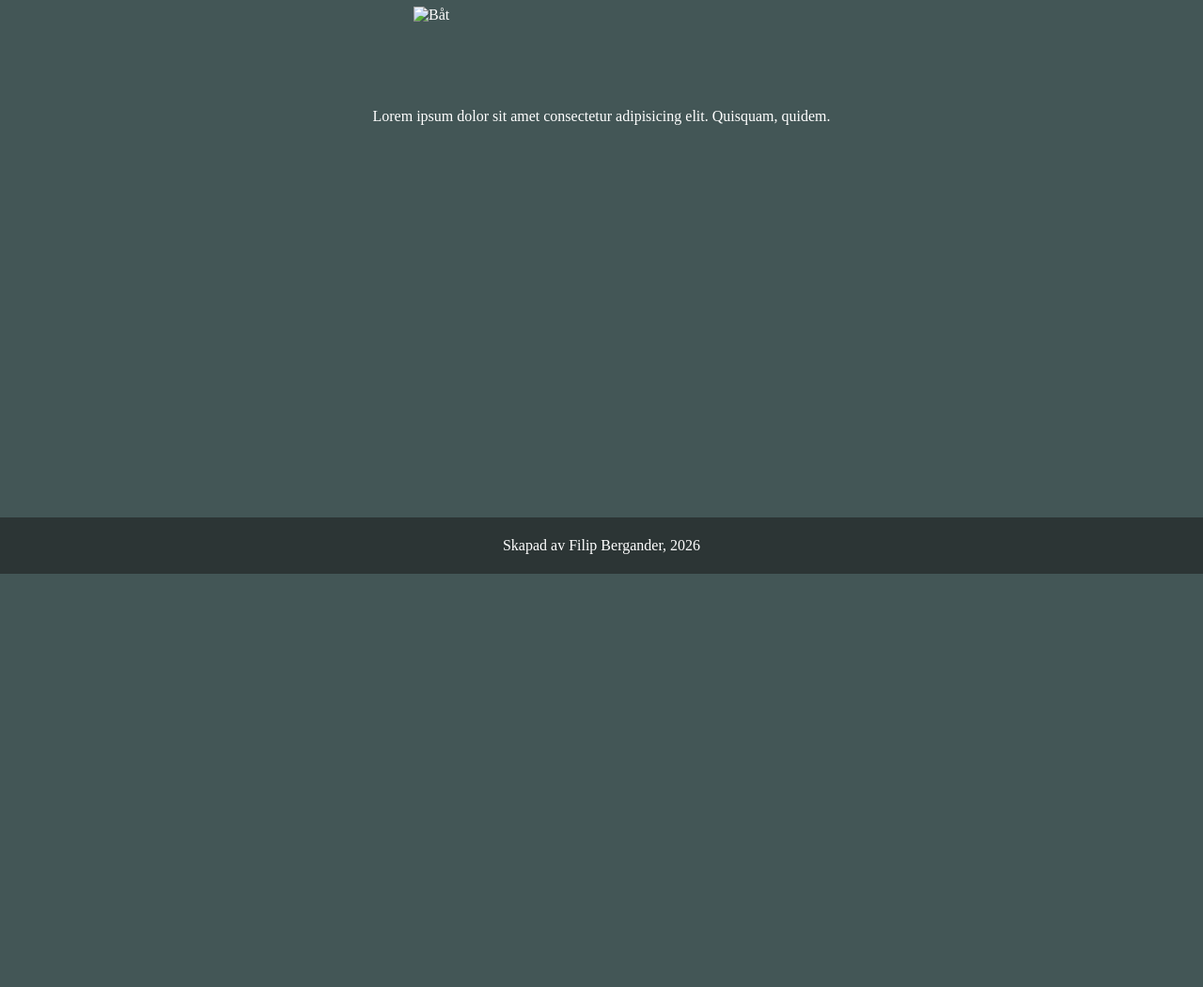
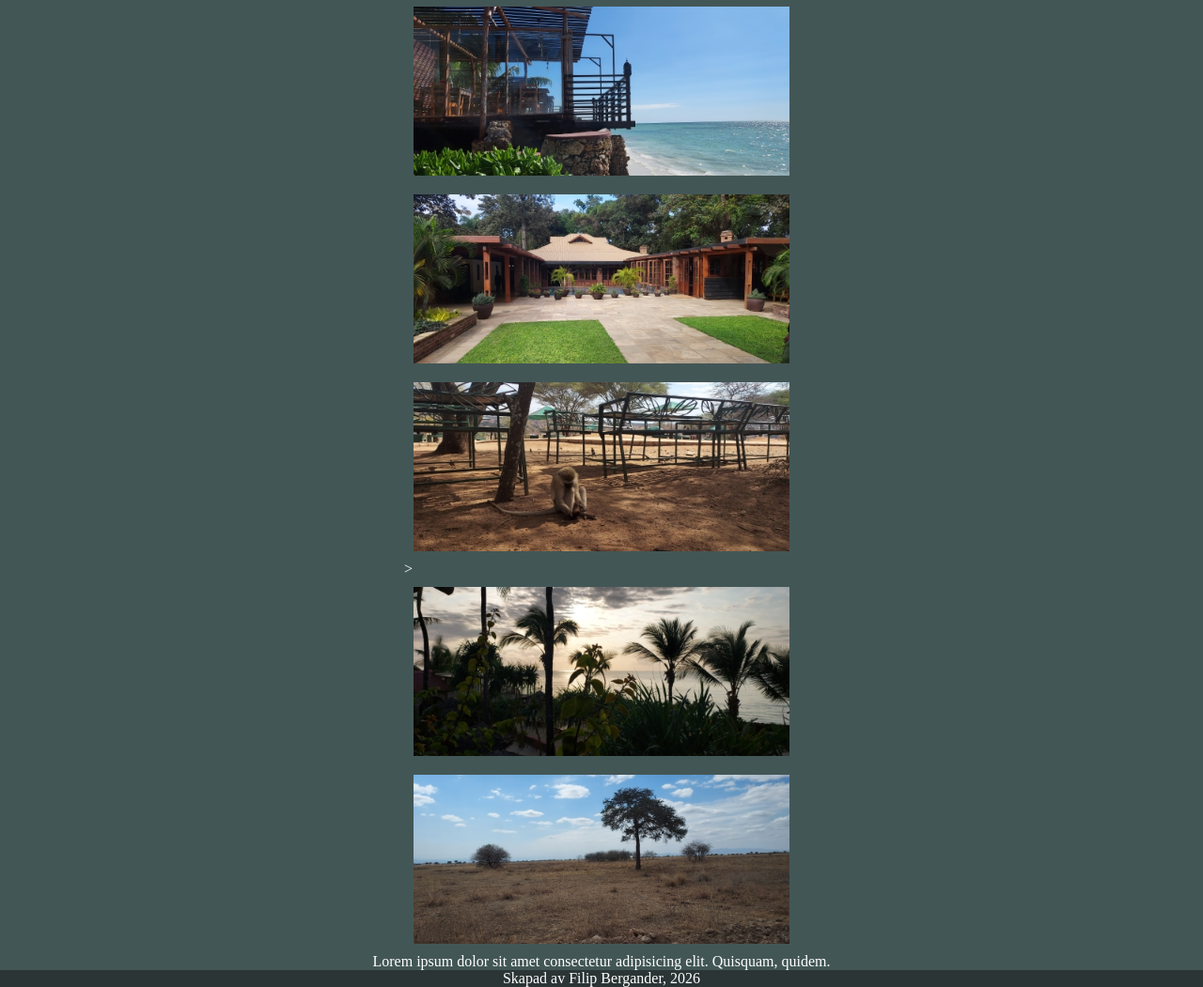
Before and after one commit to filipbergander/filips-viteprojekt, a website built with Vite: page pictures.html in a window 1280 px wide. Shown: the part 189-1240 px from the top of the page at 94% size. Before the commit the page ends 800 px from the top, so only its background shows below. Built offline with nearby package versions, Linux system fonts and the light colour scheme.

Commit message:
Lagt till avif-bilder istället för jpg. Kvalitet 100% för att se hur det går att förminska filstorleken och kvaliteten ytterligare genom vite image optimizer.

```diff
--- a/pictures.html
+++ b/pictures.html
@@ -25,11 +25,11 @@
         <h1>Hemsida genom VITE</h1>
         <h2>Bilder</h2>
         <div class="images-gallery">
-            <img src="/images/boat1.jpg" alt="Båt">
-            <img src="/images/boat2.jpg" alt="">
-            <img src="/images/strand.jpg" alt="">
-            <img src="/images/door.jpg" alt="">
-            <img src="/images/gym.jpg" alt="">
+            <img src="/images/beach.avif" alt="Strand med uteservering och hav">
+            <img src="/images/garden.avif" alt="Trädgård med blommor vid hus">
+            <img src="/images/monkey.avif" alt="Apa vid bänkar">>
+            <img src="/images/palms.avif" alt="Palmer vid havet">
+            <img src="/images/tree.avif" alt="Träd på savann">
         </div>
         <p>
             Lorem ipsum dolor sit amet consectetur adipisicing elit. Quisquam, quidem.
```
Also changed, not shown: public/images/beach.avif (added), public/images/garden.avif (added), public/images/monkey.avif (added), public/images/palms.avif (added), public/images/tree.avif (added).
